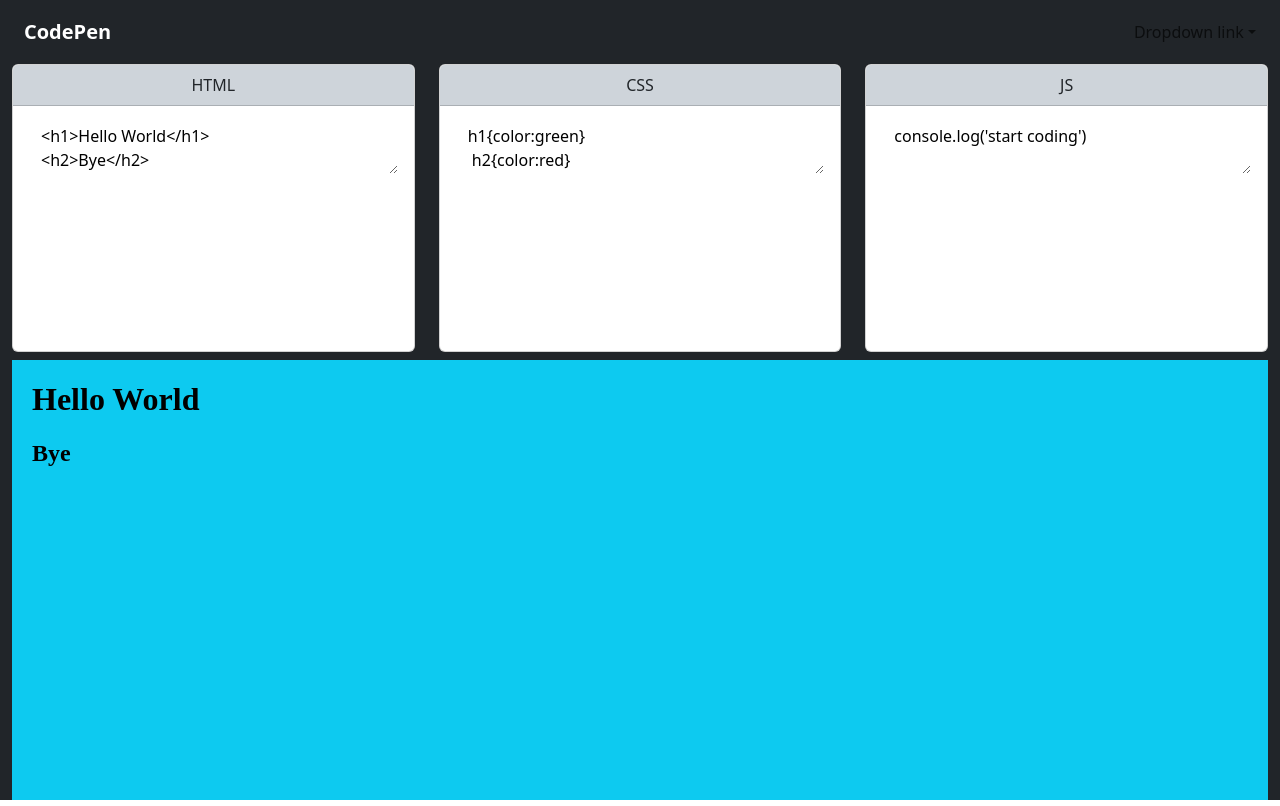
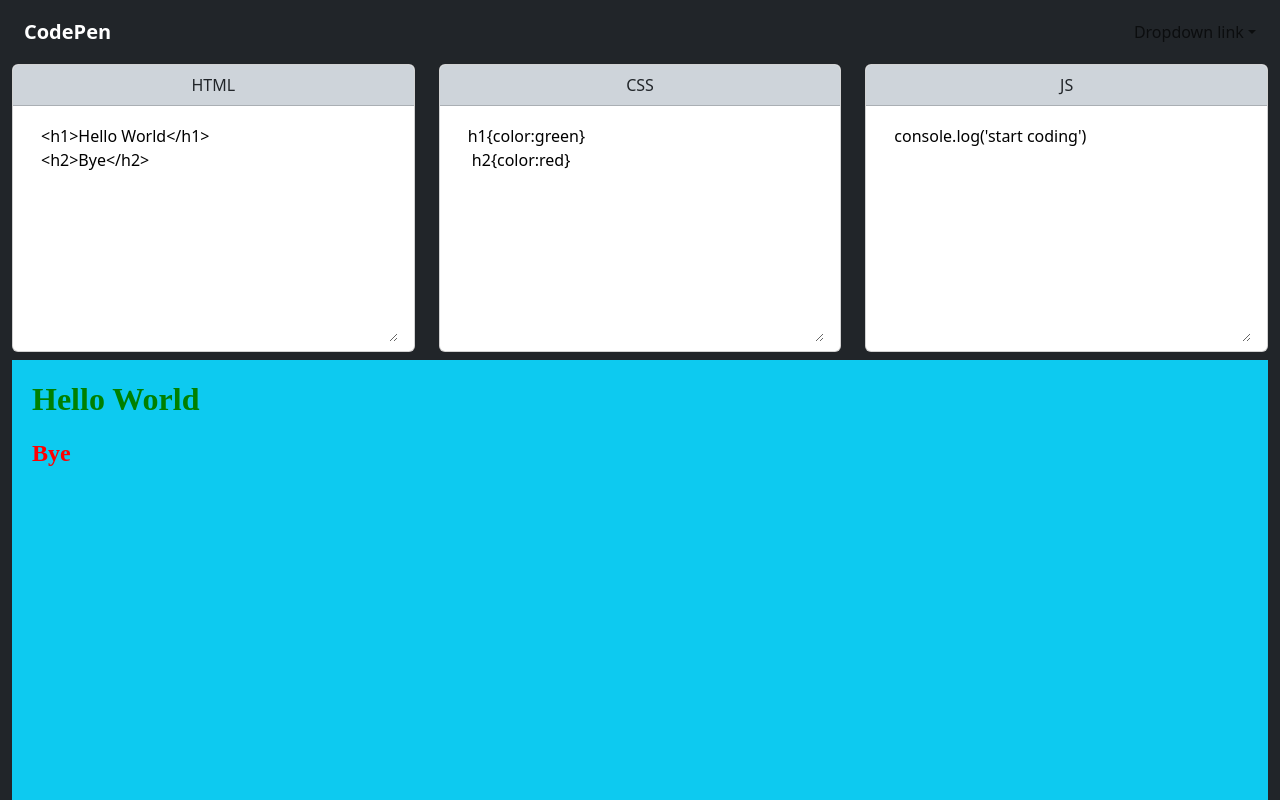
Before and after one commit to archana2420/codepen-clone, a React (Vite) app: page / in a window 1280 px wide. Built offline with nearby package versions, Linux system fonts and the light colour scheme.

Commit message:
refactored HTMLEditor,CSSEditor,JSEditor to Editor

```diff
--- a/src/App.jsx
+++ b/src/App.jsx
@@ -1,14 +1,12 @@
 import { useState } from "react"
-import CSSEditor from "./components/CSSEditor"
-import HTMLEditor from "./components/HTMLEditor"
-import JSEditor from "./components/JSEditor"
 import Navbar from "./components/Navbar"
 import OutputScreen from "./components/OutputScreen"
+import Editor from "./components/Editor"
 
 function App() {
 
   const [htmlCodeToBeDisplayed,setHtmlCodeToBeDisplayed] = useState("<h1>Hello World</h1>\n<h2>Bye</h2>")
-  const [cssCodeToBeDisplayed,setCssCodeToBeDisplayed] = useState("h1{color:'green'} h2{color:'red}")
+  const [cssCodeToBeDisplayed,setCssCodeToBeDisplayed] = useState("h1{color:green} \n h2{color:red}")
   const [jsCodeToBeDisplayed,setJsCodeToBeDisplayed] = useState("console.log('start coding')")
 
   return (
@@ -17,13 +15,22 @@ function App() {
       <div className="d-grid ">
         <div className="row" >
           <div className="col-lg">
-            <HTMLEditor setHtmlCodeToBeDisplayed={setHtmlCodeToBeDisplayed}/>
+            <Editor
+            title={"HTML"}
+            defaultCode={htmlCodeToBeDisplayed}
+            setCodeToBeDisplayed={setHtmlCodeToBeDisplayed} />
           </div>
           <div className="col-lg">
-            <CSSEditor setCssCodeToBeDisplayed={setCssCodeToBeDisplayed}/>
+          <Editor
+            title={"CSS"}
+            defaultCode={cssCodeToBeDisplayed}
+            setCodeToBeDisplayed={setCssCodeToBeDisplayed} />
           </div>
           <div className="col-lg">
-            <JSEditor setJsCodeToBeDisplayed={setJsCodeToBeDisplayed}/>
+          <Editor
+            title={"JS"}
+            defaultCode={jsCodeToBeDisplayed}
+            setCodeToBeDisplayed={setJsCodeToBeDisplayed} />
           </div>
         </div>
 
--- a/src/components/CSSEditor.jsx
+++ /dev/null
@@ -1,25 +0,0 @@
-import { useState } from "react"
-
-
-const CSSEditor = ({setCssCodeToBeDisplayed}) => {
-    const [cssCode,setCssCode] = useState("h1{color:green}\n h2{color:red} ")
-
-  return (
-    <div className="card" style={{height:"18rem"}} >
-        <div className="card-header text-center bg-dark-subtle">CSS</div>
-        <div className="card-body">
-        <textarea
-        onChange={(e)=>setCssCode(e.target.value)}
-        onKeyUp={()=>{
-            setCssCodeToBeDisplayed(cssCode)
-        }}
-        className="container-fluid border-0  "
-        style={{outline:"none"}}
-        value={cssCode}
-        >{cssCode}</textarea>
-        </div>
-    </div>
-  )
-}
-
-export default CSSEditor
--- /dev/null
+++ b/src/components/Editor.jsx
@@ -0,0 +1,25 @@
+import { useState } from "react"
+
+
+
+const Editor = ({setCodeToBeDisplayed,defaultCode,title}) => {
+    const [code,setCode] = useState(defaultCode)
+  return (
+    <div className="card" style={{height:"18rem"}}>
+        <div className="card-header text-center bg-dark-subtle">{title}</div>
+        <div className="card-body">
+        <textarea
+        className="container-fluid border-0  "
+        style={{outline:"none"}}
+        rows={9}
+        onChange={(e)=>setCode(e.target.value)}
+        onKeyUp={()=>{
+            setCodeToBeDisplayed(code)
+        }}
+        value={code}/>
+        </div>
+    </div>
+  )
+}
+
+export default Editor
--- a/src/components/HTMLEditor.jsx
+++ /dev/null
@@ -1,24 +0,0 @@
-import { useState } from "react"
-
-
-
-const HTMLEditor = ({setHtmlCodeToBeDisplayed}) => {
-    const [htmlCode,setHtmlCode] = useState('<h1>Hello World</h1>\n<h2>Bye</h2>')
-  return (
-    <div className="card" style={{height:"18rem"}}>
-        <div className="card-header text-center bg-dark-subtle">HTML</div>
-        <div className="card-body">
-        <textarea
-        className="container-fluid border-0  "
-        style={{outline:"none"}}
-        onChange={(e)=>setHtmlCode(e.target.value)}
-        onKeyUp={()=>{
-            setHtmlCodeToBeDisplayed(htmlCode)
-        }}
-        value={htmlCode}/>
-        </div>
-    </div>
-  )
-}
-
-export default HTMLEditor
--- a/src/components/JSEditor.jsx
+++ /dev/null
@@ -1,25 +0,0 @@
-import React, { useState } from 'react'
-
-const JSEditor = ({setJsCodeToBeDisplayed}) => {
-    const [jsCode,setJsCode] = useState("console.log('start coding')")
-
-
-  return (
-    <div className="card" style={{height:"18rem"}}>
-        <div className="card-header text-center bg-dark-subtle">JS</div>
-        <div className="card-body">
-        <textarea
-        className="container-fluid border-0  "
-        style={{outline:"none"}}
-        onChange={(e)=>setJsCode(e.target.value)}
-        onKeyUp={()=>{
-            setJsCodeToBeDisplayed(jsCode)
-
-        }}
-        value={jsCode}>{jsCode}</textarea>
-        </div>
-    </div>
-  )
-}
-
-export default JSEditor
```
